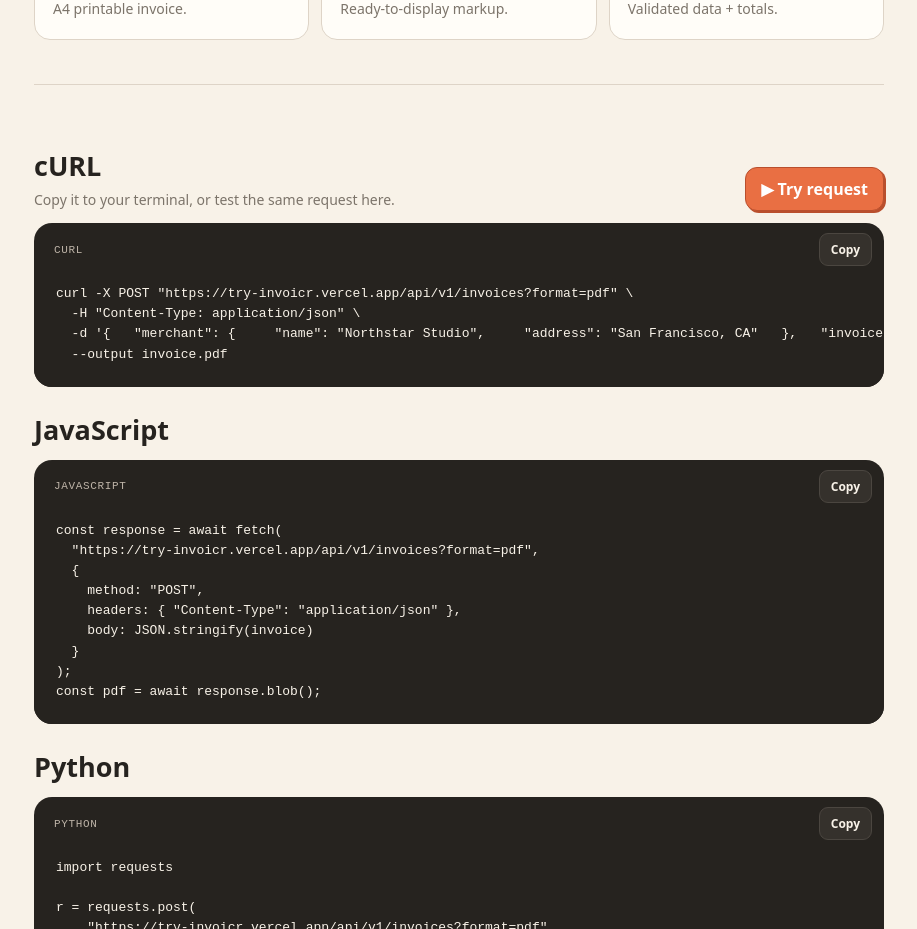
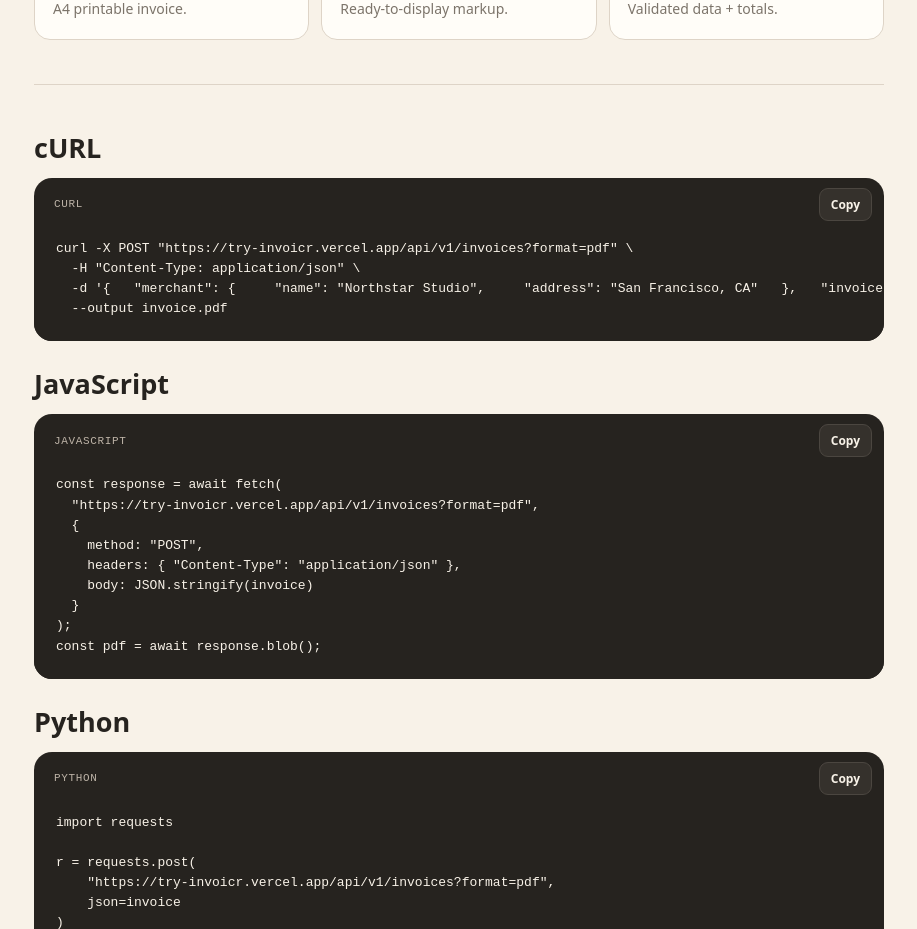
Before and after one commit to ennouaimi/invoicr, a Next.js app: page /docs in a window 1280 px wide. Shown: the part 1540-2469 px from the top of the page, without its empty margins (251-1168 px from the left). Built offline with nearby package versions, Linux system fonts and the light colour scheme; a web font is replaced by a local one.

Commit message:
docs: remove interactive curl test

```diff
--- a/app/docs/page.tsx
+++ b/app/docs/page.tsx
@@ -58,24 +58,6 @@ function CodeBlock({code,label}:{code:string;label:string}){
 }
 
 export default function Docs(){
- const [trying,setTrying]=useState(false);
- const [tryResult,setTryResult]=useState<string|null>(null);
-
- async function tryCurl(){
-   setTrying(true); setTryResult(null);
-   try{
-     const response=await fetch("/api/v1/invoices?format=json",{
-       method:"POST",
-       headers:{"Content-Type":"application/json"},
-       body:payload
-     });
-     const body=await response.text();
-     if(!response.ok) throw new Error(body || `HTTP ${response.status}`);
-     setTryResult(body);
-   }catch(error){
-     setTryResult(error instanceof Error ? error.message : "Request failed.");
-   }finally{setTrying(false);}
- }
 
  return <main className="docs-shell">
    <nav className="docs-nav"><a className="brand" href="/"><span className="brand-icon">I</span>Invoicr</a><a className="ghost-button" href="/">Invoice Maker</a></nav>
@@ -87,9 +69,8 @@ export default function Docs(){
        <section id="payload"><h2>Request body</h2><CodeBlock code={payload} label="JSON"/></section>
        <section id="formats"><h2>Response formats</h2><div className="format-cards"><div><b>PDF</b><code>?format=pdf</code><p>A4 printable invoice.</p></div><div><b>HTML</b><code>?format=html</code><p>Ready-to-display markup.</p></div><div><b>JSON</b><code>?format=json</code><p>Validated data + totals.</p></div></div></section>
        <section id="examples">
-         <div className="example-title"><div><h2>cURL</h2><p>Copy it to your terminal, or test the same request here.</p></div><button className="try-button" onClick={tryCurl} disabled={trying}>{trying?"Running…":"▶ Try request"}</button></div>
+         <h2>cURL</h2>
          <CodeBlock code={curl} label="cURL"/>
-         {tryResult && <div className="try-result"><div><span className="live-dot"/>Response</div><CodeBlock code={tryResult} label="JSON response"/></div>}
          <h2>JavaScript</h2><CodeBlock code={js} label="JavaScript"/>
          <h2>Python</h2><CodeBlock code={py} label="Python"/>
        </section>
```
